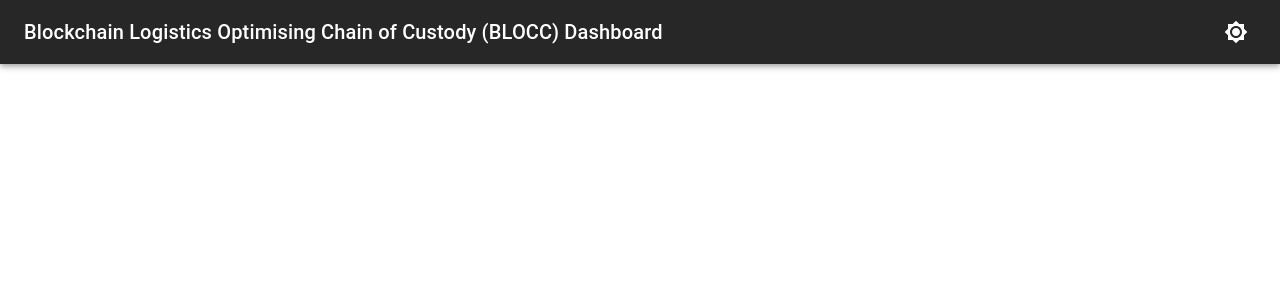
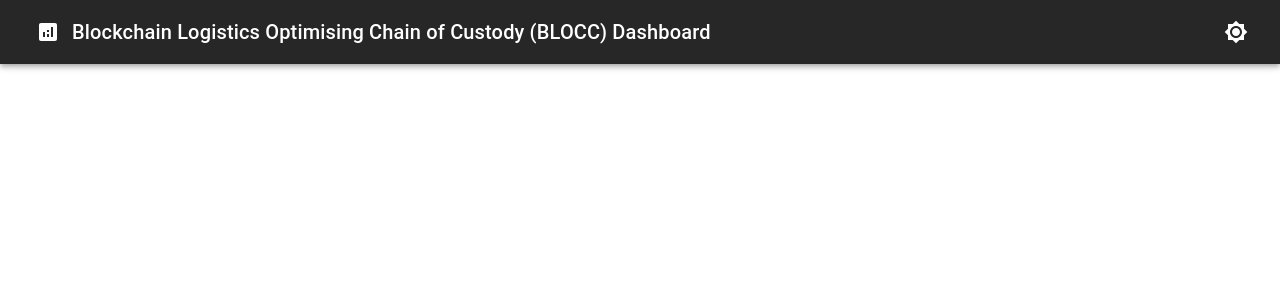
Before and after one commit to ImperialCollegeLondon/blocc-dashboard-frontend, a React (Create React App) app: page / in a window 1280 px wide. Shown: the top 300 px of the page. Built offline with nearby package versions, Linux system fonts and the light colour scheme.

Commit message:
refactor: extract navigation bar to NavBar

```diff
--- a/src/App.tsx
+++ b/src/App.tsx
@@ -1,14 +1,14 @@
 import React, { type ReactElement } from 'react'
 import { ThemeProvider, createTheme } from '@mui/material/styles'
 import CssBaseline from '@mui/material/CssBaseline'
-import AppBar from '@mui/material/AppBar'
-import Toolbar from '@mui/material/Toolbar'
-import Typography from '@mui/material/Typography'
-import IconButton from '@mui/material/IconButton'
-import Brightness4Icon from '@mui/icons-material/Brightness4';
-import Brightness7Icon from '@mui/icons-material/Brightness7';
 
-const ColorModeContext = React.createContext({ toggleColorMode: () => {} });
+import NavBar from './component/NavBar'
+
+interface ColorModeContextType {
+  toggleColorMode: () => void;
+};
+
+export const ColorModeContext = React.createContext<ColorModeContextType>({ toggleColorMode: () => {} });
 
 function App(): ReactElement {
   const [mode, setMode] = React.useState<'light' | 'dark'>('dark');
@@ -37,18 +37,7 @@ function App(): ReactElement {
       <CssBaseline />
       <ThemeProvider theme={theme}>
 
-      {/* Navigation bar */}
-      <AppBar position="sticky" component="nav">
-        <Toolbar>
-          <Typography variant="h6" component="div" sx={{ flexGrow: 1 }}>
-            Blockchain Logistics Optimising Chain of Custody (BLOCC) Dashboard
-          </Typography>
-          <IconButton sx={{ ml: 1 }} onClick={colorMode.toggleColorMode} color="inherit">
-            {theme.palette.mode === 'dark' ? <Brightness7Icon /> : <Brightness4Icon />}
-          </IconButton>
-        </Toolbar>
-      </AppBar>
-
+        <NavBar mode={mode} toggleColorMode={colorMode.toggleColorMode}/>
 
       </ThemeProvider>
     </ColorModeContext.Provider>
--- /dev/null
+++ b/src/component/NavBar.tsx
@@ -0,0 +1,33 @@
+import type React from 'react'
+import AppBar from '@mui/material/AppBar'
+import Toolbar from '@mui/material/Toolbar'
+import Typography from '@mui/material/Typography'
+import IconButton from '@mui/material/IconButton'
+import Brightness4Icon from '@mui/icons-material/Brightness4';
+import Brightness7Icon from '@mui/icons-material/Brightness7';
+import AnalyticsIcon from '@mui/icons-material/Analytics';
+
+interface NavBarProps {
+  mode: 'dark' | 'light',
+  toggleColorMode: () => void
+}
+
+const NavBar: React.FC<NavBarProps> = ({ mode, toggleColorMode}) => {
+  return (
+      <AppBar position="sticky" component="nav">
+        <Toolbar>
+          <IconButton size="large" color="inherit" >
+            <AnalyticsIcon />
+          </IconButton>
+          <Typography variant="h6" component="div" sx={{ flexGrow: 1 }}>
+            Blockchain Logistics Optimising Chain of Custody (BLOCC) Dashboard
+          </Typography>
+          <IconButton onClick={toggleColorMode} color="inherit">
+            {mode === 'dark' ? <Brightness7Icon /> : <Brightness4Icon />}
+          </IconButton>
+        </Toolbar>
+      </AppBar>
+  )
+}
+
+export default NavBar
```
